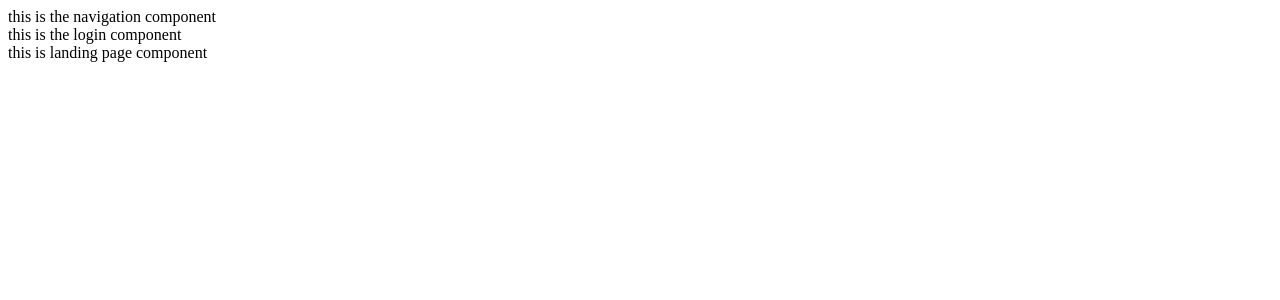
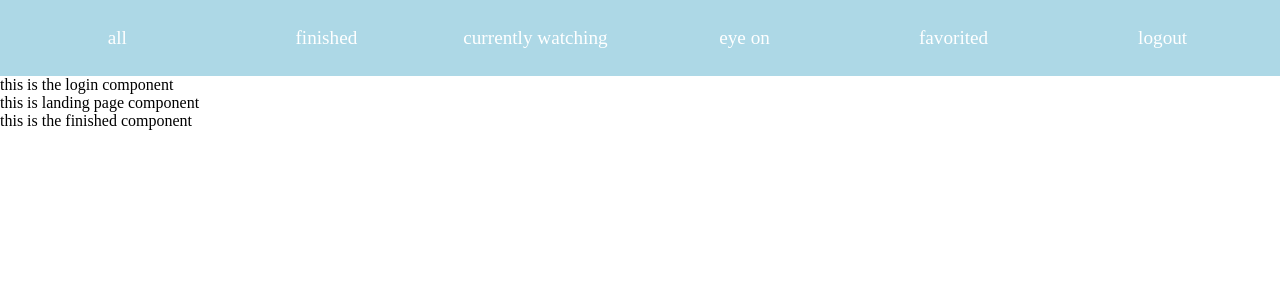
Before and after one commit to sarahrosecooper/personal-tv-app, a React (Create React App) app: page /finished in a window 1280 px wide. Shown: the top 300 px of the page. Built offline with nearby package versions, Linux system fonts and the light colour scheme.

Commit message:
style: (Navigation.js, Navigation.css)

```diff
--- a/package.json
+++ b/package.json
@@ -16,6 +16,7 @@
     "redux-devtools-extension": "^2.13.9",
     "redux-logger": "^3.0.6",
     "redux-thunk": "^2.3.0",
+    "styled-components": "^5.2.1",
     "web-vitals": "^1.1.0"
   },
   "scripts": {
--- a/src/App.js
+++ b/src/App.js
@@ -2,13 +2,14 @@ import React from "react";
 import Navigation from "./components/Navigation";
 import Login from "./components/Login";
 import AllLogged from "./components/AllLogged";
-import Completed from "./components/Completed";
+import Finished from "./components/Finished";
 import Disliked from "./components/Disliked";
 import EyeOut from "./components/EyeOut";
 import Favorited from "./components/Favorited";
 import LandingPage from "./components/LandingPage";
 import TopFive from "./components/TopFive";
 import WantToWatch from "./components/WantToWatch";
+import CurrentlyWatching from "./components/CurrentlyWatching";
 
 import { Link, Route, Switch } from "react-router-dom";
 
@@ -16,7 +17,8 @@ function App() {
   return (
     <div>
       <Navigation />
-      <Login />
+      <Login />{" "}
+      {/*// FIXME If I am logged in, register LandingPage if I am not logged in, register Login page, or maybe create a seperate page to login // */}
       <LandingPage />
       {/* SECTION ROUTES */}
       <Route path="/home">
@@ -25,11 +27,11 @@ function App() {
       <Route path="/login">
         <Login />
       </Route>
-      <Route path="/saved">
+      <Route path="/all">
         <AllLogged />
       </Route>
-      <Route path="/completed">
-        <Completed />
+      <Route path="/finished">
+        <Finished />
       </Route>
       <Route path="/disliked">
         <Disliked />
@@ -46,6 +48,9 @@ function App() {
       <Route path="/wanttowatch">
         <WantToWatch />
       </Route>
+      <Route path="/currentlywatching">
+        <CurrentlyWatching />
+      </Route>
     </div>
   );
 }
--- /dev/null
+++ b/src/components/CurrentlyWatching.js
@@ -0,0 +1,9 @@
+import React from "react";
+
+// This will render shows you are currently watching because don't we all lose track?
+
+const CurrentlyWatching = () => {
+  return <div>this is the currently watching component</div>;
+};
+
+export default CurrentlyWatching;
--- a/src/components/Completed.js
+++ b/src/components/Finished.js
@@ -2,8 +2,8 @@ import React from "react";
 
 // This component will render all COMPLETED/FINISHED tv shows that are no longer in production
 
-const Completed = () => {
-  return <div>this is the completed component</div>;
+const Finished = () => {
+  return <div>this is the finished component</div>;
 };
 
-export default Completed;
+export default Finished;
--- a/src/components/Navigation.js
+++ b/src/components/Navigation.js
@@ -1,7 +1,38 @@
 import React from "react";
+import { Link } from "react-router-dom";
+import "../styles/navigation.css";
 
 const Navigation = () => {
-  return <div>this is the navigation component</div>;
+  return (
+    <nav>
+      <ul class="container">
+        <li>
+          <Link to="/all">all</Link>
+        </li>
+        <li>
+          <Link to="/finished">finished</Link>
+        </li>
+        <li>
+          <Link to="/currentlywatching">currently watching</Link>
+        </li>
+        <li>
+          <Link to="/keepaneyeout">eye on</Link>
+        </li>
+        <li>
+          {/* NOTE within will be top 5 component?  */}
+          <Link to="/favorited">favorited</Link>{" "}
+        </li>
+
+        {/* // FIXME IF LOGGED IN, LOGIN, IF LOGGED OUT, LOGOUT */}
+        {/* <li>
+          <Link to="/login">login</Link>
+        </li> */}
+        <li>
+          <Link>logout</Link>{" "}
+        </li>
+      </ul>
+    </nav>
+  );
 };
 
 export default Navigation;
--- /dev/null
+++ b/src/styles/navigation.css
@@ -0,0 +1,38 @@
+body {
+  margin: 0;
+}
+
+.container {
+  display: flex;
+  padding: 1%;
+  background-color: #add8e6;
+  list-style-type: none;
+  text-decoration: none;
+}
+
+.container > li {
+  flex: 1;
+}
+
+a {
+  text-decoration: none;
+  font-size: 1.2rem;
+  color: white;
+  padding: 14px 16px;
+}
+
+ul {
+  margin: 0;
+}
+
+li a {
+  display: block;
+  color: white;
+  text-align: center;
+}
+
+@media all and (max-width: 600px) {
+  .container > li {
+    flex-basis: 100%;
+  }
+}
```
Also changed, not shown: 1 other file (tests, documents, lock files or other folders).
